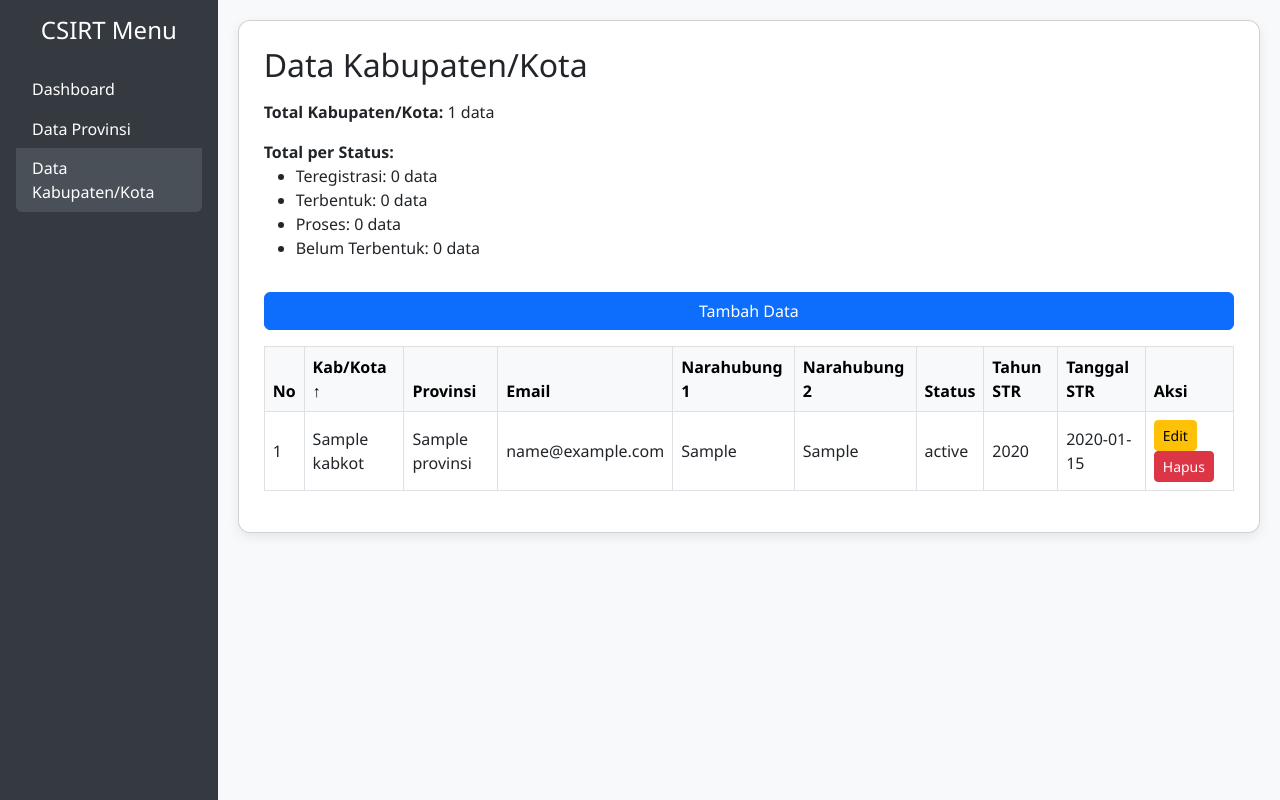
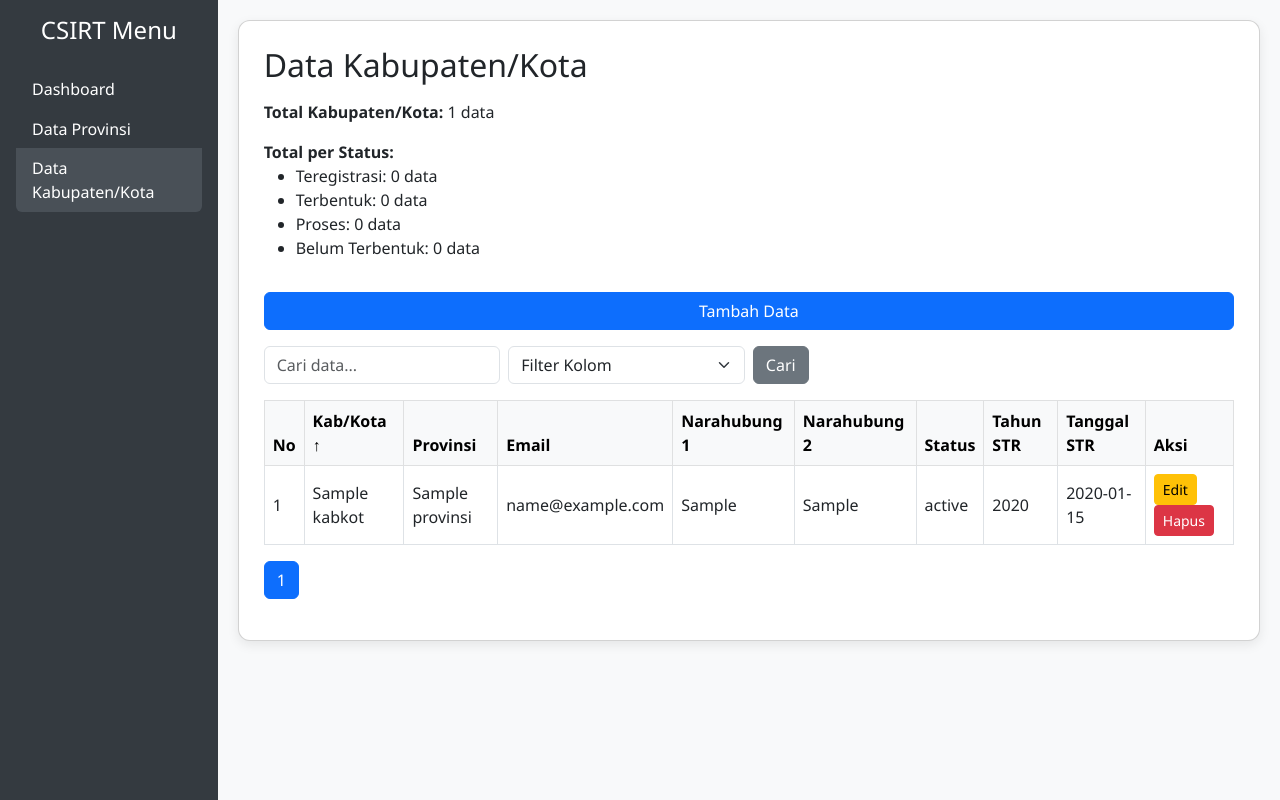
Before and after one commit to VascoZ/dashboard-csirt-pemda, a PHP site: page /kabkot.php in a window 1280 px wide. Run offline with PHP 8.4, Linux system fonts and the light colour scheme; tables that the repository leaves empty hold one stand-in row (values such as "Sample post").

Commit message:
Update kabkot.php

```diff
--- a/kabkot.php
+++ b/kabkot.php
@@ -65,27 +65,25 @@
         <h2 class="mb-3">Data Kabupaten/Kota</h2>
 
         <?php
-        // Ambil total
-        $total_result = $conn->query("SELECT COUNT(*) AS total FROM kabkot");
-        $total_row = $total_result->fetch_assoc();
-        echo "<p><strong>Total Kabupaten/Kota:</strong> {$total_row['total']} data</p>";
+        $headers = [
+            'nama' => 'Kab/Kota',
+            'provinsi_nama' => 'Provinsi',
+            'email' => 'Email',
+            'narahubung1' => 'Narahubung 1',
+            'narahubung2' => 'Narahubung 2',
+            'status' => 'Status',
+            'tahunSTR' => 'Tahun STR',
+            'tanggalSTR' => 'Tanggal STR',
+        ];
 
-        // Hitung per status
-        $status_list = ['Teregistrasi', 'Terbentuk', 'Proses'];
-        $counts = [];
+        $per_page = 30;
+        $page = isset($_GET['page']) ? max(1, (int)$_GET['page']) : 1;
+        $offset = ($page - 1) * $per_page;
 
-        foreach ($status_list as $s) {
-            $res = $conn->query("SELECT COUNT(*) as total FROM kabkot WHERE status = '$s'");
-            $row = $res->fetch_assoc();
-            $counts[$s] = $row['total'];
-        }
+        $search = $_GET['search'] ?? '';
+        $filter_by = $_GET['filter_by'] ?? '';
 
-        $res = $conn->query("SELECT COUNT(*) as total FROM kabkot WHERE status IS NULL OR status = '' OR status = '-'");
-        $row = $res->fetch_assoc();
-        $counts['Belum Terbentuk'] = $row['total'];
-
-        // Sorting
-        $allowed_columns = ['nama', 'provinsi_nama', 'email', 'narahubung1', 'narahubung2', 'status', 'tahunSTR', 'tanggalSTR'];
+        $allowed_columns = array_keys($headers);
         $sort = in_array($_GET['sort'] ?? '', $allowed_columns) ? $_GET['sort'] : 'nama';
         $order = ($_GET['order'] ?? 'asc') === 'desc' ? 'desc' : 'asc';
         $new_order = $order === 'asc' ? 'desc' : 'asc';
@@ -94,9 +92,41 @@
             if ($column !== $current) return '';
             return $order === 'asc' ? ' ↑' : ' ↓';
         }
+
+        $where_clause = '';
+        if (!empty($search) && !empty($filter_by) && in_array($filter_by, $allowed_columns)) {
+            $search_escaped = $conn->real_escape_string($search);
+            $where_clause = "WHERE $filter_by LIKE '%$search_escaped%'";
+        }
+
+        $count_sql = "SELECT COUNT(*) as total FROM kabkot JOIN provinsi ON kabkot.id_provinsi = provinsi.id $where_clause";
+        $count_result = $conn->query($count_sql);
+        $total_data = $count_result->fetch_assoc()['total'];
+        $total_pages = ceil($total_data / $per_page);
+
+        $sql = "SELECT kabkot.*, provinsi.nama AS provinsi_nama
+                FROM kabkot
+                JOIN provinsi ON kabkot.id_provinsi = provinsi.id
+                $where_clause
+                ORDER BY $sort $order
+                LIMIT $per_page OFFSET $offset";
+
+        $result = $conn->query("SELECT COUNT(*) AS total FROM kabkot");
+        $total_row = $result->fetch_assoc();
+        echo "<p><strong>Total Kabupaten/Kota:</strong> {$total_row['total']} data</p>";
+
+        $status_list = ['Teregistrasi', 'Terbentuk', 'Proses'];
+        $counts = [];
+        foreach ($status_list as $s) {
+            $res = $conn->query("SELECT COUNT(*) as total FROM kabkot WHERE status = '$s'");
+            $row = $res->fetch_assoc();
+            $counts[$s] = $row['total'];
+        }
+        $res = $conn->query("SELECT COUNT(*) as total FROM kabkot WHERE status IS NULL OR status = '' OR status = '-'");
+        $row = $res->fetch_assoc();
+        $counts['Belum Terbentuk'] = $row['total'];
         ?>
 
-        <!-- Status Summary -->
         <div class="mb-3">
             <strong>Total per Status:</strong>
             <ul>
@@ -109,42 +139,41 @@
 
         <a href="kabkot_tambah.php" class="btn btn-primary mb-3">Tambah Data</a>
 
+        <form method="GET" class="row g-2 mb-3">
+            <div class="col-md-3">
+                <input type="text" name="search" class="form-control" placeholder="Cari data..." value="<?= htmlspecialchars($_GET['search'] ?? '') ?>">
+            </div>
+            <div class="col-md-3">
+                <select name="filter_by" class="form-select">
+                    <option value="">Filter Kolom</option>
+                    <?php foreach ($headers as $key => $label): ?>
+                        <option value="<?= $key ?>" <?= ($_GET['filter_by'] ?? '') === $key ? 'selected' : '' ?>><?= $label ?></option>
+                    <?php endforeach; ?>
+                </select>
+            </div>
+            <div class="col-md-2">
+                <button type="submit" class="btn btn-secondary">Cari</button>
+            </div>
+        </form>
+
         <div class="table-responsive">
             <table class="table table-bordered align-middle">
                 <thead class="table-light">
                 <tr>
                     <th>No</th>
-                    <?php
-                    $headers = [
-                        'nama' => 'Kab/Kota',
-                        'provinsi_nama' => 'Provinsi',
-                        'email' => 'Email',
-                        'narahubung1' => 'Narahubung 1',
-                        'narahubung2' => 'Narahubung 2',
-                        'status' => 'Status',
-                        'tahunSTR' => 'Tahun STR',
-                        'tanggalSTR' => 'Tanggal STR',
-                    ];
-                    foreach ($headers as $key => $label) {
-                        echo "<th><a href='?sort={$key}&order=" . ($sort === $key ? $new_order : 'asc') . "'>$label" . sort_arrow($key, $sort, $order) . "</a></th>";
-                    }
-                    ?>
+                    <?php foreach ($headers as $key => $label): ?>
+                        <th><a href="?<?= http_build_query(array_merge($_GET, ['sort' => $key, 'order' => ($sort === $key ? $new_order : 'asc')])) ?>"><?= $label . sort_arrow($key, $sort, $order) ?></a></th>
+                    <?php endforeach; ?>
                     <th>Aksi</th>
                 </tr>
                 </thead>
                 <tbody>
                 <?php
-                $sql = "SELECT kabkot.*, provinsi.nama AS provinsi_nama
-                        FROM kabkot
-                        JOIN provinsi ON kabkot.id_provinsi = provinsi.id
-                        ORDER BY $sort $order";
-
                 $result = $conn->query($sql);
-                $no = 1;
+                $no = $offset + 1;
                 while ($row = $result->fetch_assoc()) {
                     $status_display = trim($row['status']) ?: 'Belum Terbentuk';
                     if ($status_display == '-') $status_display = 'Belum Terbentuk';
-
                     echo "<tr>
                         <td>{$no}</td>
                         <td>{$row['nama']}</td>
@@ -166,6 +195,16 @@
                 </tbody>
             </table>
         </div>
+
+        <nav>
+            <ul class="pagination">
+                <?php for ($i = 1; $i <= $total_pages; $i++): ?>
+                    <li class="page-item <?= $i == $page ? 'active' : '' ?>">
+                        <a class="page-link" href="?<?= http_build_query(array_merge($_GET, ['page' => $i])) ?>"><?= $i ?></a>
+                    </li>
+                <?php endfor; ?>
+            </ul>
+        </nav>
     </div>
 </div>
 
```
